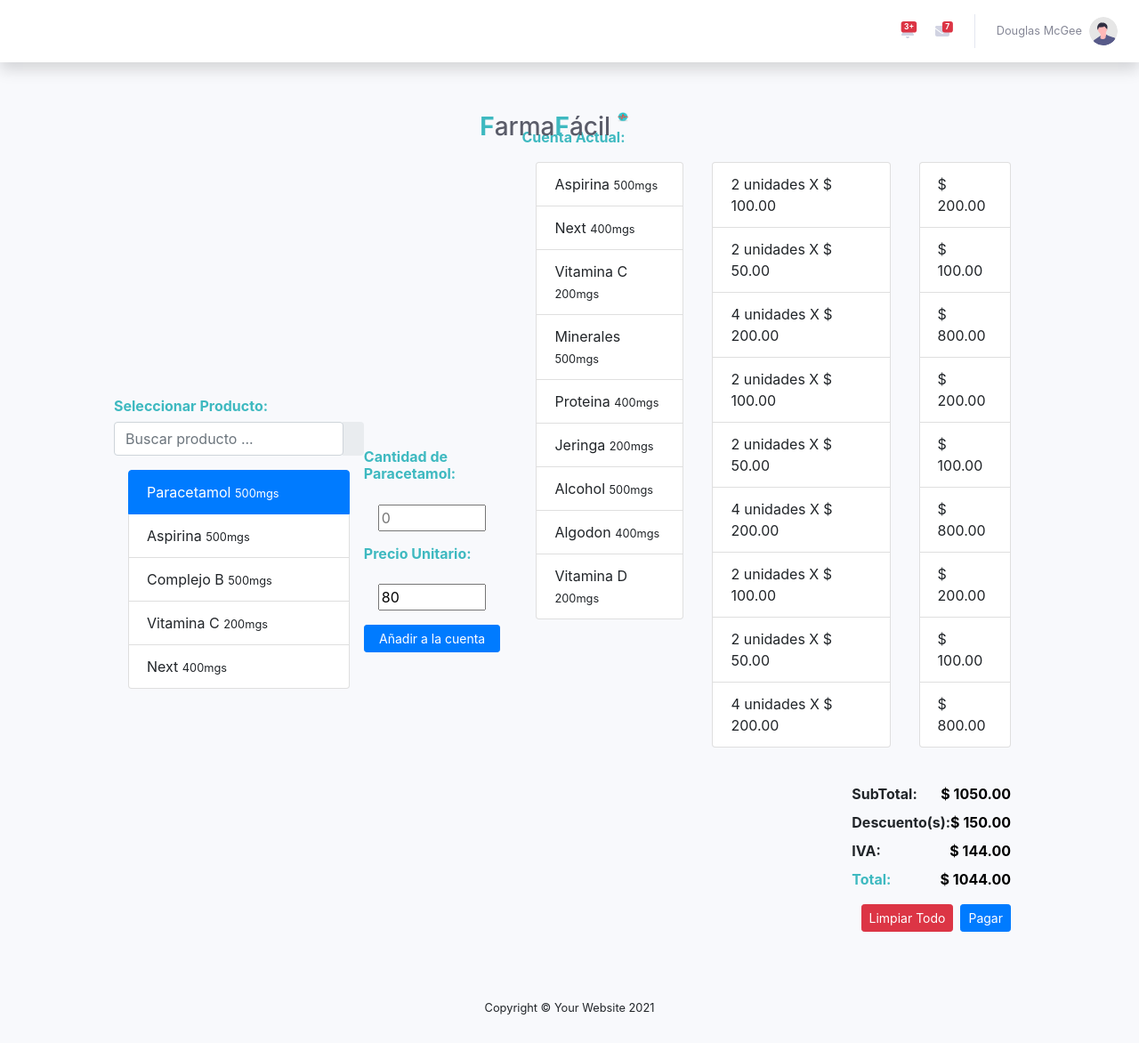
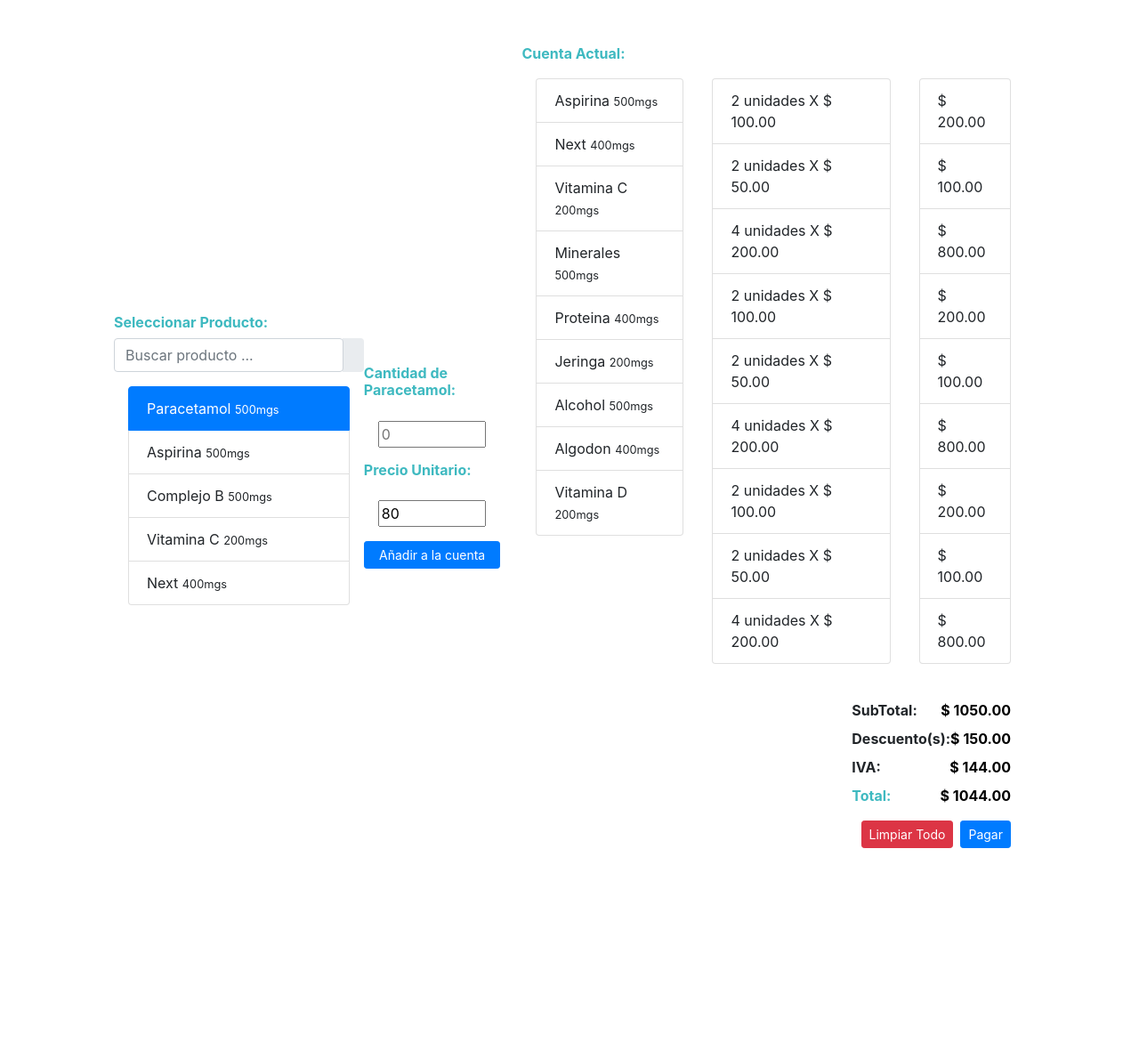
Before and after one commit to mike2611/vue-farmacia, a Vue app: page /puntoVenta in a window 1280 px wide. Shown: the whole page at 89% size. After the commit the page ends 1001 px from the top, so only its background shows below. Built offline with nearby package versions, Linux system fonts and the light colour scheme.

Commit message:
actualizacion punto de venta y modulos vacios 404

```diff
--- a/src/components/DashBoard.vue
+++ b/src/components/DashBoard.vue
@@ -5,9 +5,12 @@
             <div id="content-wrapper" class="d-flex flex-column">
                 <div id="content">
                     <TopBar></TopBar>
+                    <!-- ADMIN DROPDOWN -->
                     <notFound    v-if="mainView == 0"></notFound>
                     <ContModule  v-if="mainView == 3"></ContModule>
                     <ProvModule  v-if="mainView == 4"></ProvModule>
+                    <!-- PUNTO DE VENTAS DROPDOWN -->
+                    <puntoVenta  v-if="mainView == 5"></puntoVenta>
                 </div>
                 <CustomFooter></CustomFooter>
             </div>
@@ -27,6 +30,8 @@ import notFound from "./notFound.vue";
 // MENU DE OPCIONES ADMIN //
 import ContModule from "./ContratosModule.vue";
 import ProvModule from "./ProvModule.vue";
+// MANU DE PUNTO DE VENTA //
+import puntoVenta from "./PuntoVenta.vue";
 
 export default {
     data(){
@@ -38,9 +43,12 @@ export default {
         SideBar,
         TopBar,
         CustomFooter,
+        // ADMIN
         notFound,
         ContModule,
         ProvModule,
+        // PUNTO DE VENTA
+        puntoVenta,
     },
 
     methods:{
--- a/src/components/PuntoVenta.vue
+++ b/src/components/PuntoVenta.vue
@@ -1,28 +1,20 @@
 <template>
-    <div class="waves">
     <div>
     <!-- Content Wrapper -->
         <div id="content-wrapper" class="d-flex flex-column">
-
             <!-- Main Content -->
             <div id="content">
-
-                    <TopBar/>
-
                 <!-- Begin Page Content -->
                 <div class="d-flex justify-content-center">
-
                     <!-- Page Heading -->
-                        <div class="center-top mt-4">
+                    <!-- <div class="center-top mt-4">
                         <div class="d-flex justify-content-center" style="width: 15vw;">
                             <h1 class="h3 mb-1 text-gray-800 m-2"> <b class="blue-color">F</b>arma<b class="blue-color">F</b>ácil</h1>
                             <div>
                                 <img src="../assets/img/farmaLogo6.png" alt="Logo Farmacia" width="40%">
                             </div>
                         </div>
-                        </div>
-
-
+                    </div> -->
                     <div class="mt-5" style="width: 80vw">
                         <div class="d-flex flex-row align-items-center justify-content-around">
                             <div>
@@ -33,6 +25,7 @@
                                         <i class="fas fa-search"></i>
                                     </span>
                                 </div>
+
                                 <ul class="list-group m-3">
                                     <li class="list-group-item active" aria-current="true">
                                         Paracetamol
@@ -56,6 +49,7 @@
                                     </li>
                                 </ul>
                             </div>
+
                             <div class="d-flex flex-column" style="width: 15%;">
                                 <h6 class="blue-color font-weight-bold">Cantidad de Paracetamol: </h6>
                                 <input  class="m-3" type="number" placeholder="0">
@@ -63,6 +57,7 @@
                                 <input class="m-3" type="number" value="80" readonly>
                                 <button type="button" class="btn btn-primary btn-sm">Añadir a la cuenta</button>
                             </div>
+
                             <div>
                                 <div class="ml-4">
                                     <span class="blue-color font-weight-bold">Cuenta Actual:</span>
@@ -192,29 +187,12 @@
                                 </div>
                             </div>
                         </div>
-
+                    </div>
+                </div>
+            </div>
         </div>
 
-
-
-
-
-
-                    </div>
-
-                </div>
-                <!-- End of Main Content -->
-
-                <CustomFooter />
-            </div>
-            <!-- End of Content Wrapper -->
-
-        </div>
-        <!-- End of Page Wrapper -->
-
-        <!-- Logout Modal-->
-        <div class="modal fade" id="logoutModal" tabindex="-1" role="dialog" aria-labelledby="exampleModalLabel"
-        aria-hidden="true">
+        <div class="modal fade" id="logoutModal" tabindex="-1" role="dialog" aria-labelledby="exampleModalLabel" aria-hidden="true">
             <div class="modal-dialog" role="document">
                 <div class="modal-content">
                     <div class="modal-header">
@@ -223,7 +201,9 @@
                             <span aria-hidden="true">×</span>
                         </button>
                     </div>
+
                     <div class="modal-body">Si tiene una venta en proceso se perdera si sale</div>
+
                     <div class="modal-footer">
                         <button class="btn btn-secondary" type="button" data-dismiss="modal">Cancelar</button>
                         <a class="btn btn-primary" href="login.html">Salir</a>
@@ -235,14 +215,14 @@
 </template>
 
 <script>
-  import TopBar from "./TopBar.vue";
-  import CustomFooter from "./CustomFooter.vue";
+//   import TopBar from "./TopBar.vue";
+//   import CustomFooter from "./CustomFooter.vue";
 
   export default {
     name: 'PuntoVenta',
     components: {
-    TopBar,
-    CustomFooter
+        // TopBar,
+        // CustomFooter
     }
   };
 </script>
@@ -251,11 +231,10 @@
     .blue-color {
         color: #3eb9c0;
     }
-
     .black-color {
         color: black;
     }
-
+    /*
         .waves {
             aspect-ratio: 900/600;
             width: 100%;
@@ -264,12 +243,11 @@
             background-size: cover;
             background-image: url('../assets/img/waves6.svg');
         }
-
+    */
     .center-top {
         position: absolute;
         top: 8%;
         left: 49%;
         transform: translateX(-50%);
     }
-
 </style>
--- a/src/components/SideBar.vue
+++ b/src/components/SideBar.vue
@@ -55,10 +55,11 @@
             <div id="collapseUtilities" class="collapse" aria-labelledby="headingUtilities" data-parent="#accordionSidebar">
                 <div class="bg-white py-2 collapse-inner rounded">
                     <!-- <h6 class="collapse-header">Custom Utilities:</h6> -->
-                    <a class="collapse-item" href="utilities-border.html">
+                    <!-- <a class="collapse-item" href="utilities-border.html">
                         <router-link to="/puntoVenta">Punto de Venta</router-link>
-                    </a>
-                    <a class="collapse-item" href="utilities-border.html">Historial de Ventas</a>
+                    </a> -->
+                    <a class="collapse-item" href="#" @click="pruebaTemplate(5)">Punto de Venta</a>
+                    <a class="collapse-item" href="#" @click="pruebaTemplate(0)">Historial de Ventas</a>
                 </div>
             </div>
         </li>
--- a/src/components/notFound.vue
+++ b/src/components/notFound.vue
@@ -4,8 +4,8 @@
         <!-- 404 Error Text -->
         <div class="text-center">
             <div class="error mx-auto" data-text="404">404</div>
-            <p class="lead text-gray-800 mb-5">Page Not Found</p>
-            <p class="text-gray-500 mb-0">It looks like you found a glitch in the matrix...</p>
+            <p class="lead text-gray-800 mb-5">Vista no disponible</p>
+            <p class="text-gray-500 mb-0">Modulo en mantenimiento...</p>
             <!-- <a href="index.html">&larr; Back to Dashboard</a> -->
         </div>
     </div>
```
Lines whose indentation alone changed are shown as unchanged.
